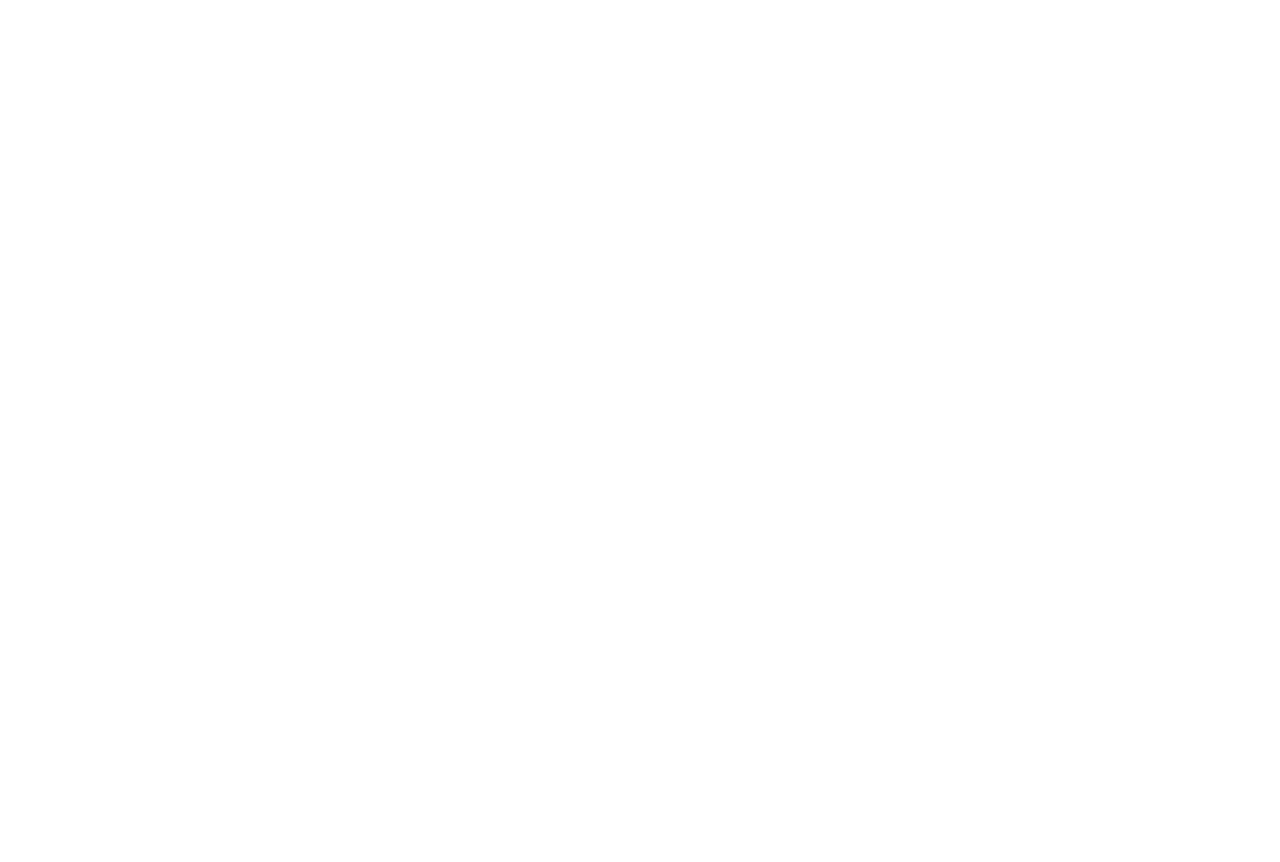
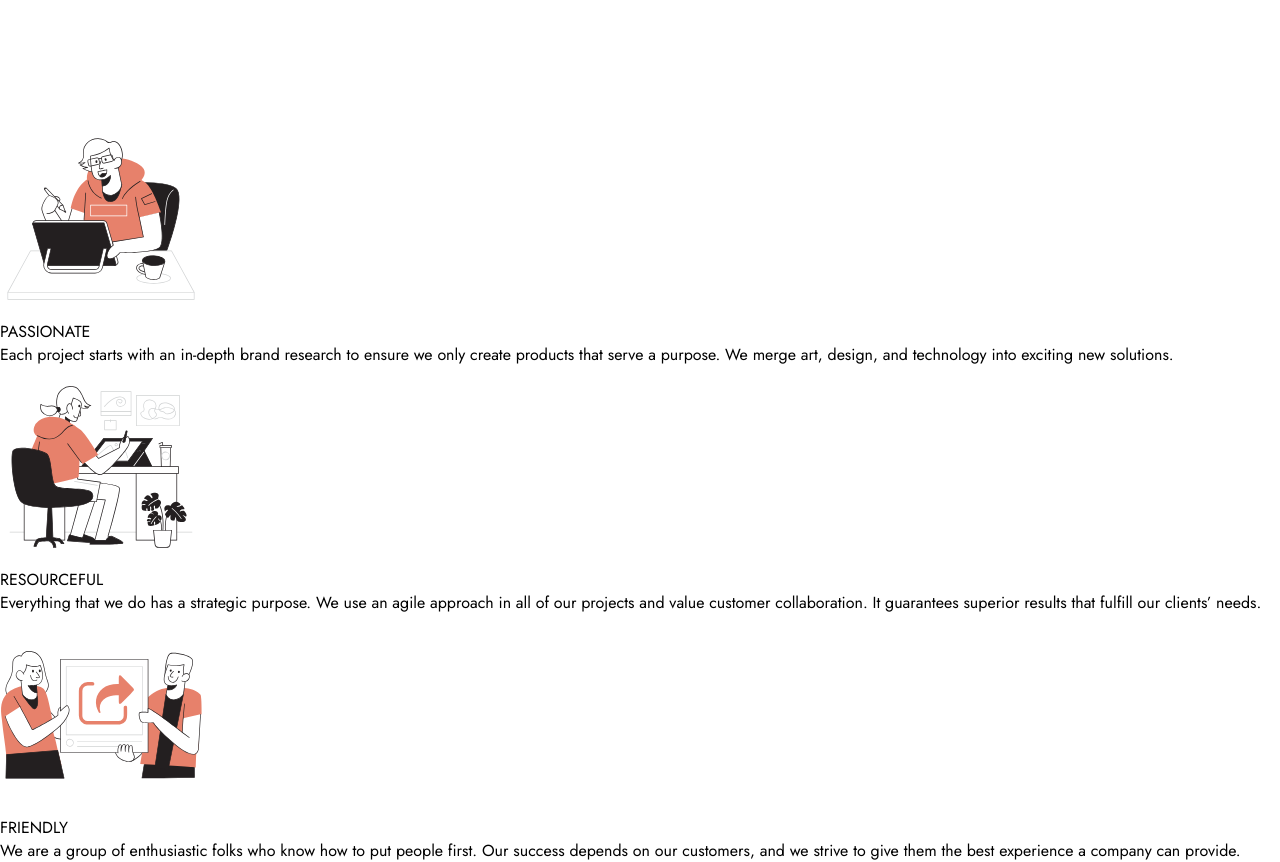
Before and after one commit to jake4369/designo, a Next.js app: page / in a window 1280 px wide. Shown: the part 1768-2630 px from the top of the page. Before the commit the page ends 1886 px from the top, so only its background shows below. Built offline with nearby package versions, Linux system fonts and the light colour scheme.

Commit message:
Import Features

```diff
--- a/app/page.js
+++ b/app/page.js
@@ -1,11 +1,13 @@
 import Hero from "@components/Home/Hero";
 import LinkGrid from "@components/Home/LinkGrid";
+import Features from "@components/Home/Features";
 
 const Home = () => {
   return (
     <div>
       <Hero />
       <LinkGrid />
+      <Features />
     </div>
   );
 };
```
